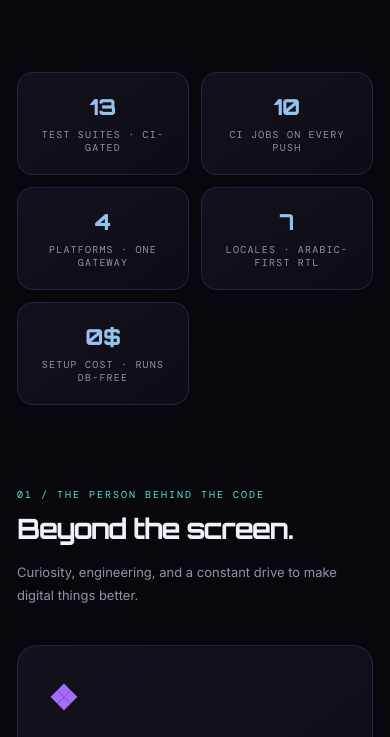
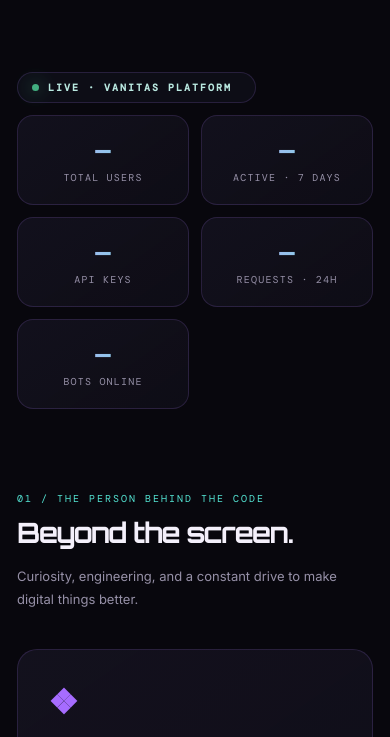
Before and after one commit to sovereignempirex-ux/profil, a plain HTML site: page index.html in a window 390 px wide. Shown: the part 1039-1776 px from the top of the page. Drawn offline with nearby package versions, Linux system fonts and the light colour scheme; no server answers.

Commit message:
feat: live community pulse from the Vanitas API, app icons, UI/UX polish and new Discord/WhatsApp links

```diff
--- a/index.html
+++ b/index.html
@@ -10,6 +10,20 @@
   <meta property="og:image" content="https://qu.ax/x/OlX7T.jpg">
   <meta property="og:type" content="website">
   <title>❖ VANITAS — Omar</title>
+  <link rel="icon" type="image/svg+xml" href="/favicon.svg">
+  <link rel="icon" type="image/png" sizes="32x32" href="/favicon-32.png">
+  <link rel="icon" type="image/png" sizes="16x16" href="/favicon-16.png">
+  <link rel="apple-touch-icon" sizes="180x180" href="/apple-touch-icon.png">
+  <link rel="manifest" href="/site.webmanifest">
+  <link rel="canonical" href="https://profile.vanitasbot.my.id/">
+  <meta property="og:url" content="https://profile.vanitasbot.my.id/">
+  <meta name="twitter:card" content="summary_large_image">
+  <meta name="twitter:title" content="❖ VANITAS — Omar">
+  <meta name="twitter:description" content="Building systems, not just commands.">
+  <meta name="twitter:image" content="https://qu.ax/x/OlX7T.jpg">
+  <script type="application/ld+json">
+  {"@context":"https://schema.org","@type":"Person","name":"Omar","alternateName":"Vanitas","url":"https://profile.vanitasbot.my.id","email":"mailto:omar@vanitasbot.my.id","jobTitle":"Software Developer","description":"Full-stack developer — building the Vanitas platform: API gateway, AI suite, native mobile & desktop clients.","knowsAbout":["TypeScript","Python","Go","Kotlin","Swift","AI Integration","Automation","Backend Engineering","System Design"],"sameAs":["https://github.com/sovereignempirex-ux","https://vanitasbot.my.id"]}
+  </script>
   <link rel="preconnect" href="https://fonts.googleapis.com">
   <link rel="preconnect" href="https://fonts.gstatic.com" crossorigin>
   <link href="https://fonts.googleapis.com/css2?family=DM+Mono:wght@400;500&family=Inter:wght@400;500;600;700;800&family=Orbitron:wght@500;600;700;800;900&display=swap" rel="stylesheet">
@@ -23,6 +37,10 @@
     body:after{content:"";position:fixed;inset:0;z-index:-1;pointer-events:none;opacity:.12;background-image:linear-gradient(rgba(255,255,255,.035) 1px,transparent 1px),linear-gradient(90deg,rgba(255,255,255,.035) 1px,transparent 1px);background-size:54px 54px;mask-image:linear-gradient(to bottom,black,transparent 85%)}
     a{color:inherit;text-decoration:none}
     button{font:inherit}
+    :focus-visible{outline:2px solid var(--cyan);outline-offset:3px;border-radius:6px}
+    .skip-link{position:fixed;top:-60px;left:16px;z-index:80;padding:10px 16px;background:var(--purple);color:#0a0910;border-radius:10px;font:700 12px Inter,sans-serif;transition:top .25s}
+    .skip-link:focus{top:14px}
+    .progress{position:fixed;top:0;left:0;height:2px;width:0;background:linear-gradient(90deg,var(--purple),var(--cyan));z-index:70;pointer-events:none}
     ::selection{background:rgba(166,108,255,.35);color:white}
     ::-webkit-scrollbar{width:7px}::-webkit-scrollbar-track{background:#08070d}::-webkit-scrollbar-thumb{background:#68469b;border-radius:20px}
     .wrap{width:min(var(--max),calc(100% - 48px));margin:auto}
@@ -129,6 +147,10 @@
     .reveal{opacity:0;transform:translateY(22px);transition:opacity .7s ease,transform .7s ease}
     .reveal.visible{opacity:1;transform:translateY(0)}
     .metrics{padding:0 0 8px}
+    .live-tag{display:inline-flex;align-items:center;gap:9px;margin-bottom:12px;padding:8px 14px;border:1px solid var(--line);border-radius:999px;background:#100f19cc;font:600 10px "DM Mono",monospace;letter-spacing:2px;color:#b9e8e0}
+    .live-tag em{font-style:normal;color:#777084;letter-spacing:1px}
+    .live-tag .status-dot{margin-right:0;animation:pulse 2s infinite}
+    @keyframes pulse{50%{box-shadow:0 0 18px #54e5a3;opacity:.75}}
     .metrics-grid{display:grid;grid-template-columns:repeat(5,1fr);gap:12px}
     .metric{padding:20px 14px;text-align:center;border:1px solid var(--line);border-radius:16px;background:linear-gradient(145deg,#151321cc,#0f0e17e6)}
     .metric b{display:block;font:800 26px Orbitron,sans-serif;background:linear-gradient(105deg,#c39bff,#68e8d9);-webkit-background-clip:text;background-clip:text;color:transparent}
@@ -160,6 +182,8 @@
   </style>
 </head>
 <body>
+  <a class="skip-link" href="#home">Skip to content</a>
+  <div class="progress" id="progress" aria-hidden="true"></div>
   <header class="nav-shell" id="navShell">
     <nav class="wrap">
       <a class="brand" href="#home"><b>❖</b> VANITAS</a>
@@ -186,8 +210,8 @@
           </div>
           <div class="social-row" aria-label="Social links">
             <a class="social" href="https://github.com/sovereignempirex-ux" target="_blank" rel="noreferrer" aria-label="GitHub"><i class="fa-brands fa-github"></i></a>
-            <a class="social" href="https://discord.gg/HC2wSQpru" target="_blank" rel="noreferrer" aria-label="Discord"><i class="fa-brands fa-discord"></i></a>
-            <a class="social" href="https://wa.me/201283073813" target="_blank" rel="noreferrer" aria-label="WhatsApp"><i class="fa-brands fa-whatsapp"></i></a>
+            <a class="social" href="https://discord.gg/qzvHxkmnh" target="_blank" rel="noreferrer" aria-label="Discord"><i class="fa-brands fa-discord"></i></a>
+            <a class="social" href="https://whatsapp.com/channel/0029Vb8glFqJkK7EdMYrao0K" target="_blank" rel="noreferrer" aria-label="WhatsApp Channel"><i class="fa-brands fa-whatsapp"></i></a>
             <a class="social" href="mailto:omar@vanitasbot.my.id" aria-label="Email"><i class="fa-regular fa-envelope"></i></a>
           </div>
         </div>
@@ -201,13 +225,16 @@
       <div class="scroll-hint">SCROLL TO EXPLORE <i class="fa-solid fa-arrow-down"></i></div>
     </section>
 
-    <section class="metrics" aria-label="Project highlights">
-      <div class="wrap metrics-grid">
-        <div class="metric reveal"><b>13</b><span>Test suites · CI-gated</span></div>
-        <div class="metric reveal"><b>10</b><span>CI jobs on every push</span></div>
-        <div class="metric reveal"><b>4</b><span>Platforms · one gateway</span></div>
-        <div class="metric reveal"><b>7</b><span>Locales · Arabic-first RTL</span></div>
-        <div class="metric reveal"><b>0$</b><span>Setup cost · runs DB-free</span></div>
+    <section class="metrics" aria-label="Live platform pulse">
+      <div class="wrap">
+        <div class="live-tag reveal"><span class="status-dot"></span>LIVE · VANITAS PLATFORM<em id="liveStamp"></em></div>
+        <div class="metrics-grid">
+          <div class="metric reveal"><b id="liveUsers">—</b><span>Total users</span></div>
+          <div class="metric reveal"><b id="liveActive">—</b><span>Active · 7 days</span></div>
+          <div class="metric reveal"><b id="liveKeys">—</b><span>API keys</span></div>
+          <div class="metric reveal"><b id="liveReqs">—</b><span>Requests · 24h</span></div>
+          <div class="metric reveal"><b id="liveBots">—</b><span>Bots online</span></div>
+        </div>
       </div>
     </section>
 
@@ -308,6 +335,32 @@
     const sections=[...document.querySelectorAll('main section[id]')], links=[...document.querySelectorAll('.nav-links a')];
     const activeObserver=new IntersectionObserver(entries=>entries.forEach(entry=>{if(entry.isIntersecting){links.forEach(link=>link.classList.toggle('active',link.getAttribute('href')==='#'+entry.target.id))}}),{rootMargin:'-35% 0px -55% 0px'});
     sections.forEach(section=>activeObserver.observe(section));
+    const progress=document.getElementById('progress');
+    const updateProgress=()=>{const h=document.documentElement;progress.style.width=(h.scrollTop/(h.scrollHeight-h.clientHeight)*100)+'%'};
+    window.addEventListener('scroll',updateProgress,{passive:true});
+    const tiltCard=document.querySelector('.project-card.primary');
+    if(tiltCard&&matchMedia('(pointer:fine)').matches&&!matchMedia('(prefers-reduced-motion:reduce)').matches){
+      tiltCard.addEventListener('mousemove',e=>{const r=tiltCard.getBoundingClientRect();const x=(e.clientX-r.left)/r.width-.5,y=(e.clientY-r.top)/r.height-.5;tiltCard.style.transform=`perspective(950px) rotateX(${(-y*2.5).toFixed(2)}deg) rotateY(${(x*2.5).toFixed(2)}deg) translateY(-4px)`});
+      tiltCard.addEventListener('mouseleave',()=>{tiltCard.style.transform=''});
+    }
+    const COMMUNITY_URL='https://vanitasbot.my.id/api/v1/community';
+    const liveCells=['liveUsers','liveActive','liveKeys','liveReqs','liveBots'].map(id=>document.getElementById(id));
+    function animateValue(el,to){if(to==null||Number.isNaN(Number(to))){el.textContent='—';return}const from=Number(el.dataset.v||0);el.dataset.v=to;if(to===from){el.textContent=to.toLocaleString('en-US');return}const dur=900,t0=performance.now();requestAnimationFrame(function step(t){const p=Math.min(1,(t-t0)/dur),e=1-Math.pow(1-p,3);el.textContent=Math.round(from+(to-from)*e).toLocaleString('en-US');if(p<1)requestAnimationFrame(step)})}
+    async function loadLive(){
+      try{
+        const r=await fetch(COMMUNITY_URL,{cache:'no-store'});if(!r.ok)throw new Error(r.status);
+        const d=await r.json();
+        animateValue(liveCells[0],d.users?.total);animateValue(liveCells[1],d.users?.active7d);
+        animateValue(liveCells[2],d.activeApiKeys);animateValue(liveCells[3],d.requests24h);
+        animateValue(liveCells[4],d.botsOnline);
+        const st=document.getElementById('liveStamp');
+        if(st)st.textContent=' · updated '+new Date(d.generatedAt).toLocaleTimeString('en-US',{hour:'2-digit',minute:'2-digit'});
+      }catch(err){
+        liveCells.forEach(c=>{c.textContent='—';c.dataset.v=''});
+      }
+    }
+    loadLive();
+    setInterval(loadLive,60000);
   </script>
 </body>
 </html>
```
Also changed, not shown: apple-touch-icon.png (added), favicon-16.png (added), favicon-32.png (added), favicon.svg (added), icon-512.png (added), site.webmanifest (added), 1 other file.
